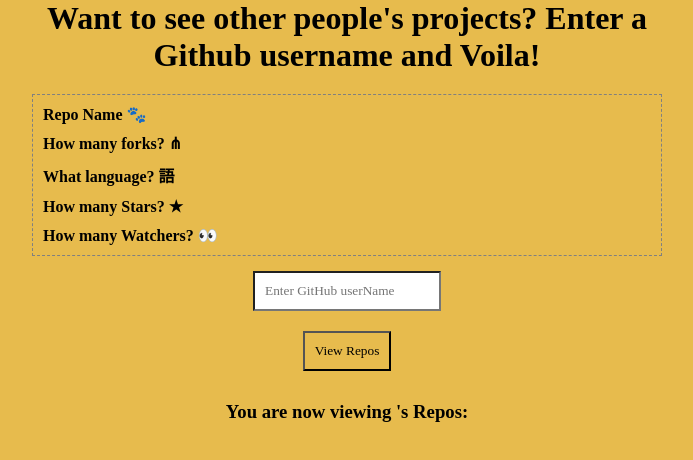
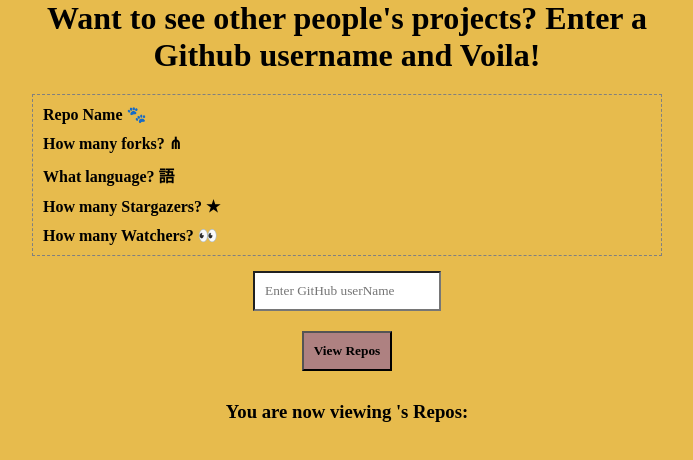
Before and after one commit to peterlydev/Github-Challenge, a React (Create React App) app: page / in a window 1280 px wide. Shown: the top 460 px of the page, without its empty margins (293-986 px from the left). Built offline with nearby package versions, Linux system fonts and the light colour scheme; a web font is replaced by a local one.

Commit message:
Scroll to top feature added and different colour button'

```diff
--- a/src/App.css
+++ b/src/App.css
@@ -44,8 +44,10 @@
 
 button{
   display: block;
+  font-weight: bold;
   padding: 10px;
   margin-top: 20px;
+  background-color: rgb(174, 129, 129);
 }
 
 button:hover{
--- a/src/App.js
+++ b/src/App.js
@@ -1,7 +1,6 @@
-import { BrowserRouter as Router, Switch, Route} from 'react-router-dom';
+import { BrowserRouter as Router} from 'react-router-dom';
 import './App.css';
 import RepoPage from './components/RepoPage';
-import ScrollToTop from './components/ScrollToTop';
 
 
 function App() {
@@ -9,12 +8,7 @@
     <Router>
     <div className="App">
     <h1>Want to see other people's projects? Enter a Github username and Voila!</h1>
-    <ScrollToTop />
-    <Switch>
-      <Route>
       <RepoPage />
-      </Route>
-     </Switch>
     </div>
     </Router>
   );
--- a/src/components/RepoDetails.js
+++ b/src/components/RepoDetails.js
@@ -26,7 +26,7 @@
                 <span className="value">{details.language}</span>
             </div>
             <div className="details-row">
-                <label className="label">How many Stars? &#9733;</label>
+                <label className="label">How many Stargazers? &#9733;</label>
                 <span className="value">{details.stargazers_count}</span>
             </div>
             <div className="details-row">
--- a/src/components/RepoPage.js
+++ b/src/components/RepoPage.js
@@ -1,7 +1,7 @@
 import React, {useEffect, useState} from 'react';
 import axios from 'axios';
 import RepoDetails from './RepoDetails';
-import ScrollToTop from './ScrollToTop';
+
 import '../App.css'
 // import RandomPage from './RandomPage';
 
@@ -19,6 +19,12 @@
         setDetails({});
 
     }, [username]);
+
+   function ScrollToTop(e){
+       e.preventDefault();
+       <ScrollToTop />
+
+   }
 
     //-- Defining functions when submitting Github names //
 
@@ -52,7 +58,7 @@
             >
                 <h3 className='repo-name'>
                 {repo.name}
-                <button onCLick={<ScrollToTop />}>View Repo</button>
+                <button onClick={window.scrollTo({top:0,behavior:'smooth'})}>View Repo</button>
                 </h3>
             </div>
 
--- a/src/components/ScrollToTop.js
+++ /dev/null
@@ -1,12 +0,0 @@
-import { useEffect } from "react";
-import { useLocation } from "react-router-dom";
-
-export default function ScrollToTop() {
-  const { pathname } = useLocation();
-
-  useEffect(() => {
-    window.scrollTo(0, 0);
-  }, [pathname]);
-
-  return null;
-}
```
